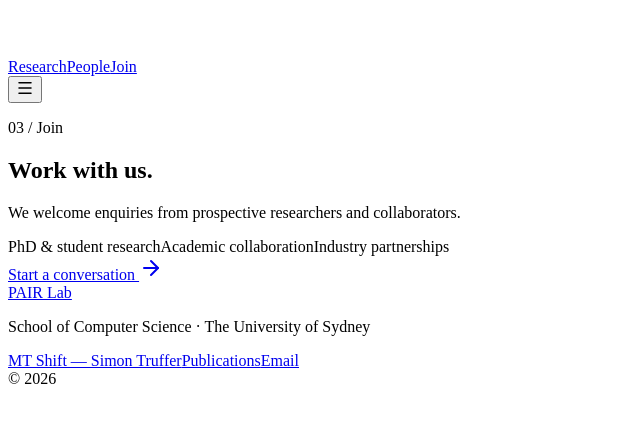
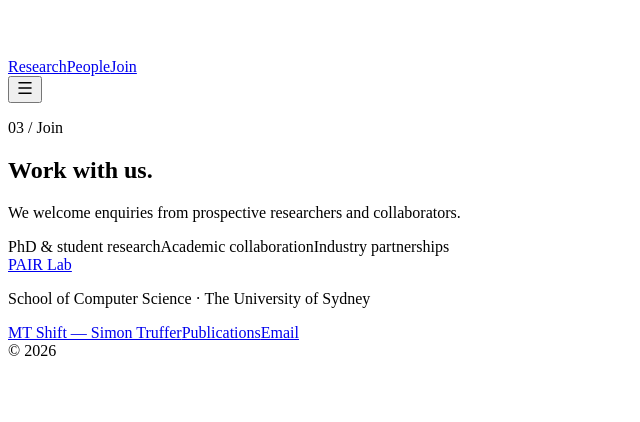
Before and after one commit to cheese-zj/pairlab-site, a React (Vite) app: page /join in a window 1280 px wide. Shown: the part 226-648 px from the top of the page, without its empty margins (0-640 px from the left). Built offline with nearby package versions, Linux system fonts and the light colour scheme; the HTML template or start-up script is replaced by a standard one.

Commit message:
Remove join conversation button

```diff
--- a/src/pages/JoinPage.tsx
+++ b/src/pages/JoinPage.tsx
@@ -1,5 +1,4 @@
 import { useEffect } from 'react'
-import { ArrowRight } from 'lucide-react'
 
 function JoinPage() {
   useEffect(() => { document.title = 'Join — PAIR Lab' }, [])
@@ -16,7 +15,6 @@ function JoinPage() {
         <span>Academic collaboration</span>
         <span>Industry partnerships</span>
       </div>
-      <a className="join-contact" href="mailto:weiming.zhi@sydney.edu.au">Start a conversation <ArrowRight /></a>
     </main>
   )
 }
--- a/src/styles.css
+++ b/src/styles.css
@@ -212,7 +212,6 @@ button { font: inherit; }
 .join-types { display: grid; grid-template-columns: repeat(3, 1fr); margin-top: auto; border-top: 1px solid var(--ink); border-bottom: 1px solid var(--ink); }
 .join-types span { padding: 26px 20px; border-right: 1px solid var(--ink); font-weight: 600; }
 .join-types span:first-child { border-left: 1px solid var(--ink); }
-.join-contact { display: flex; justify-content: space-between; align-items: center; width: min(700px, 100%); margin-top: 34px; padding: 22px 24px; color: white; border-radius: var(--radius); background: var(--ink); font-size: 20px; font-weight: 700; }
 
 @media (max-width: 1040px) {
   .research-project-grid { grid-template-columns: repeat(2, minmax(0, 1fr)); }
```
